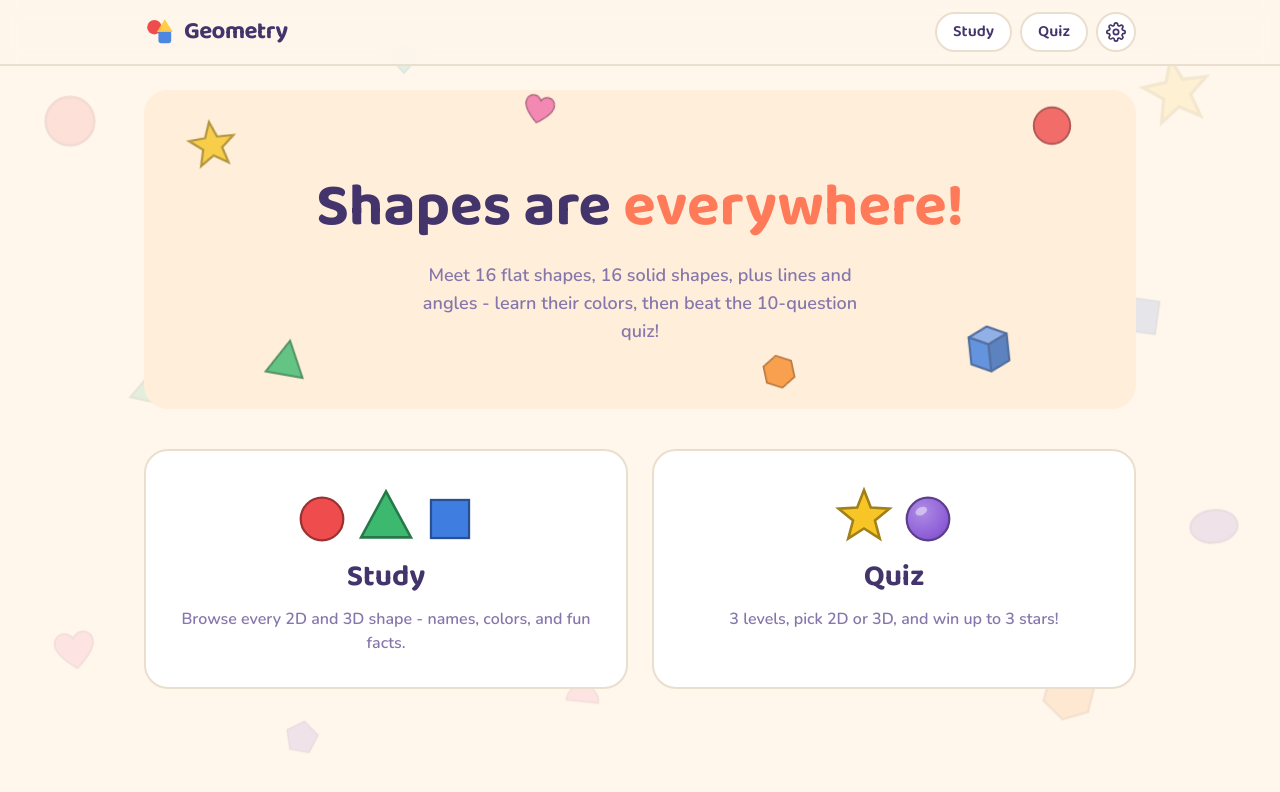
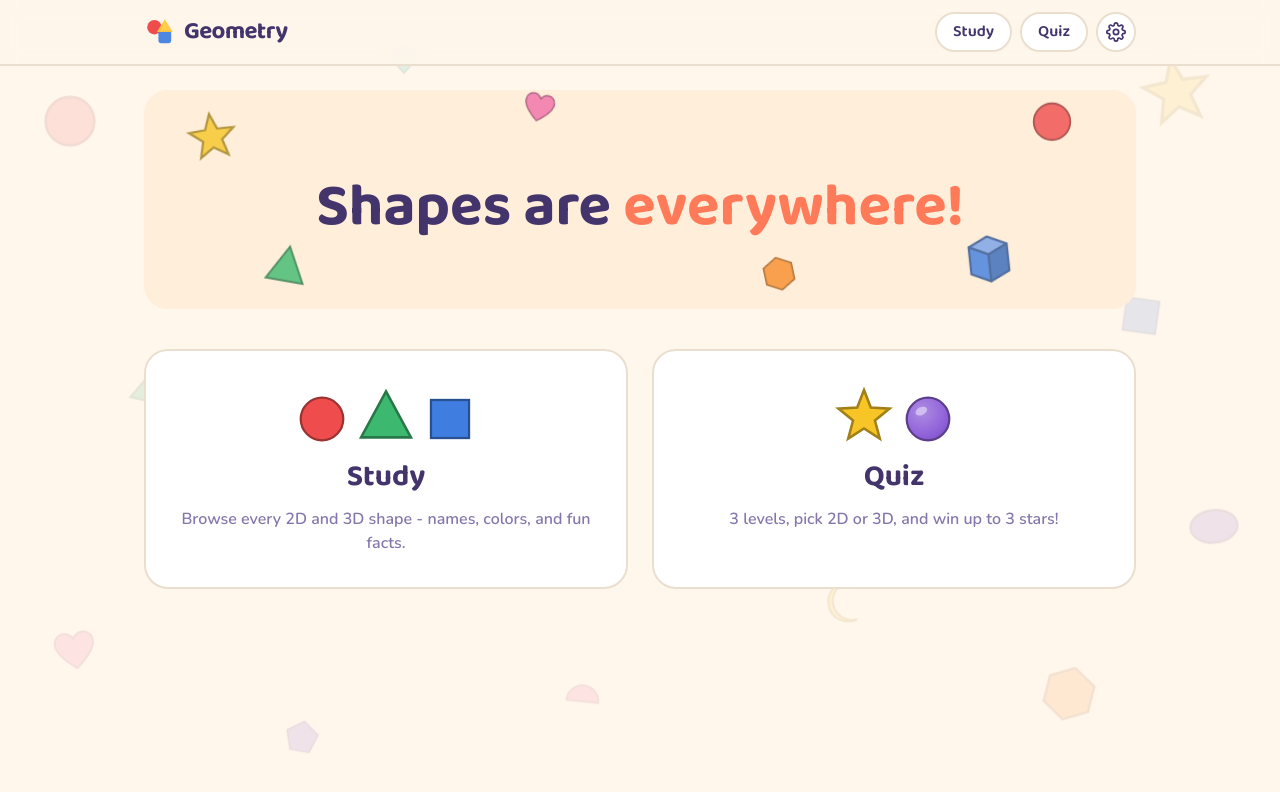
Before and after one commit to bunlongheng/geometry, a Next.js app: page / in a window 1280 px wide. Shown: the top 792 px of the page. Built offline with nearby package versions, Linux system fonts and the light colour scheme.

Commit message:
feat: drop the landing hero subtitle - mode cards ride higher

```diff
--- a/app/page.tsx
+++ b/app/page.tsx
@@ -1,6 +1,5 @@
 import Link from "next/link";
 import ShapeSvg from "@/components/ShapeSvg";
-import { SHAPES_2D, SHAPES_3D } from "@/lib/shapes";
 
 // Decorative floating shapes behind the hero - purely visual, hidden from AT.
 const FLOATERS = [
@@ -30,13 +29,6 @@ export default function HomePage() {
         <h1 className="animate-rise-in font-display text-5xl font-bold leading-tight sm:text-6xl">
           Shapes are <span className="text-accent">everywhere!</span>
         </h1>
-        <p
-          className="animate-rise-in mx-auto mt-4 max-w-md text-lg font-semibold text-ink-soft"
-          style={{ animationDelay: "0.1s" }}
-        >
-          Meet {SHAPES_2D.length} flat shapes, {SHAPES_3D.length} solid shapes, plus lines
-          and angles - learn their colors, then beat the 10-question quiz!
-        </p>
       </section>
 
       <section className="grid gap-6 sm:grid-cols-2">
```
